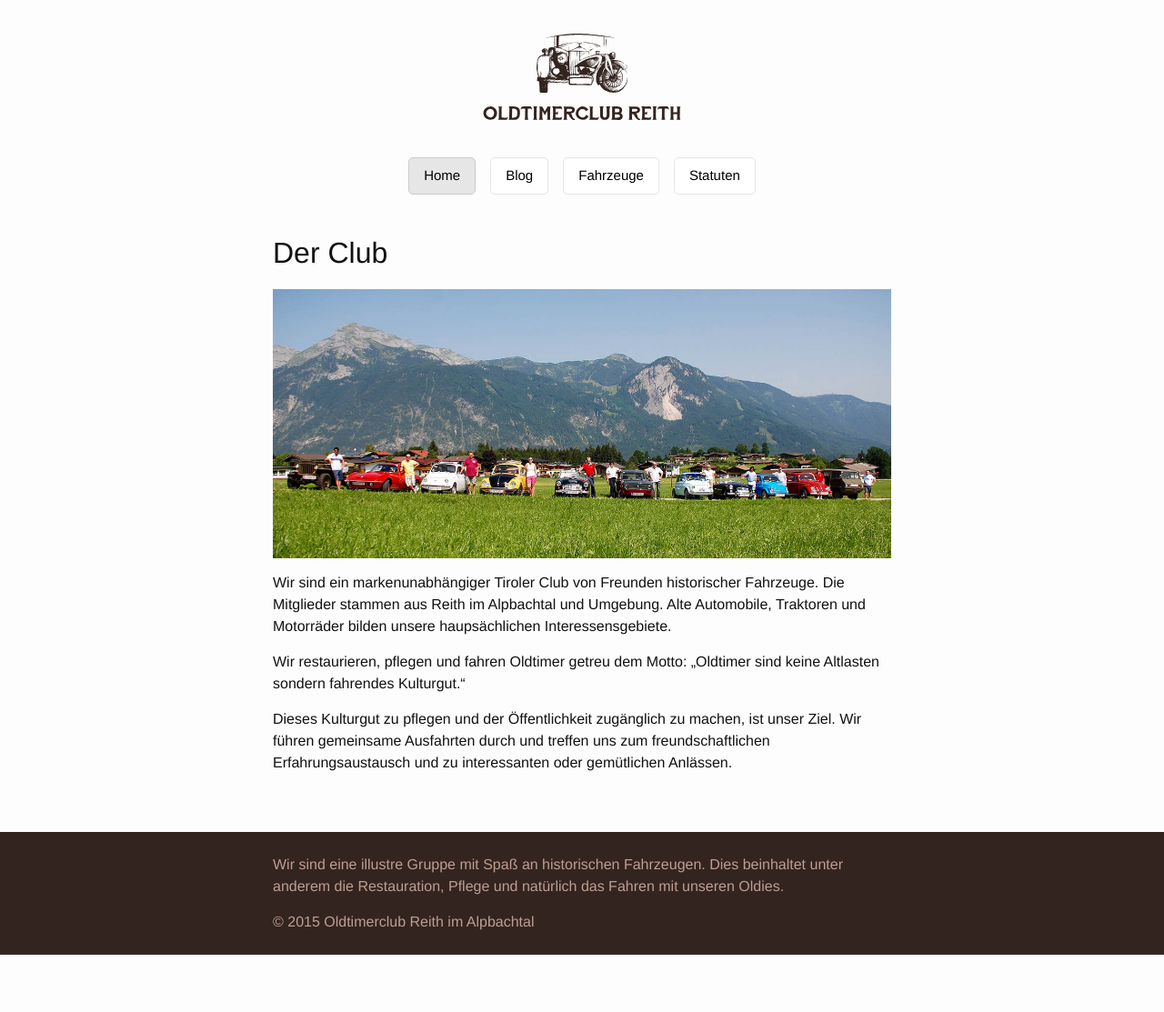
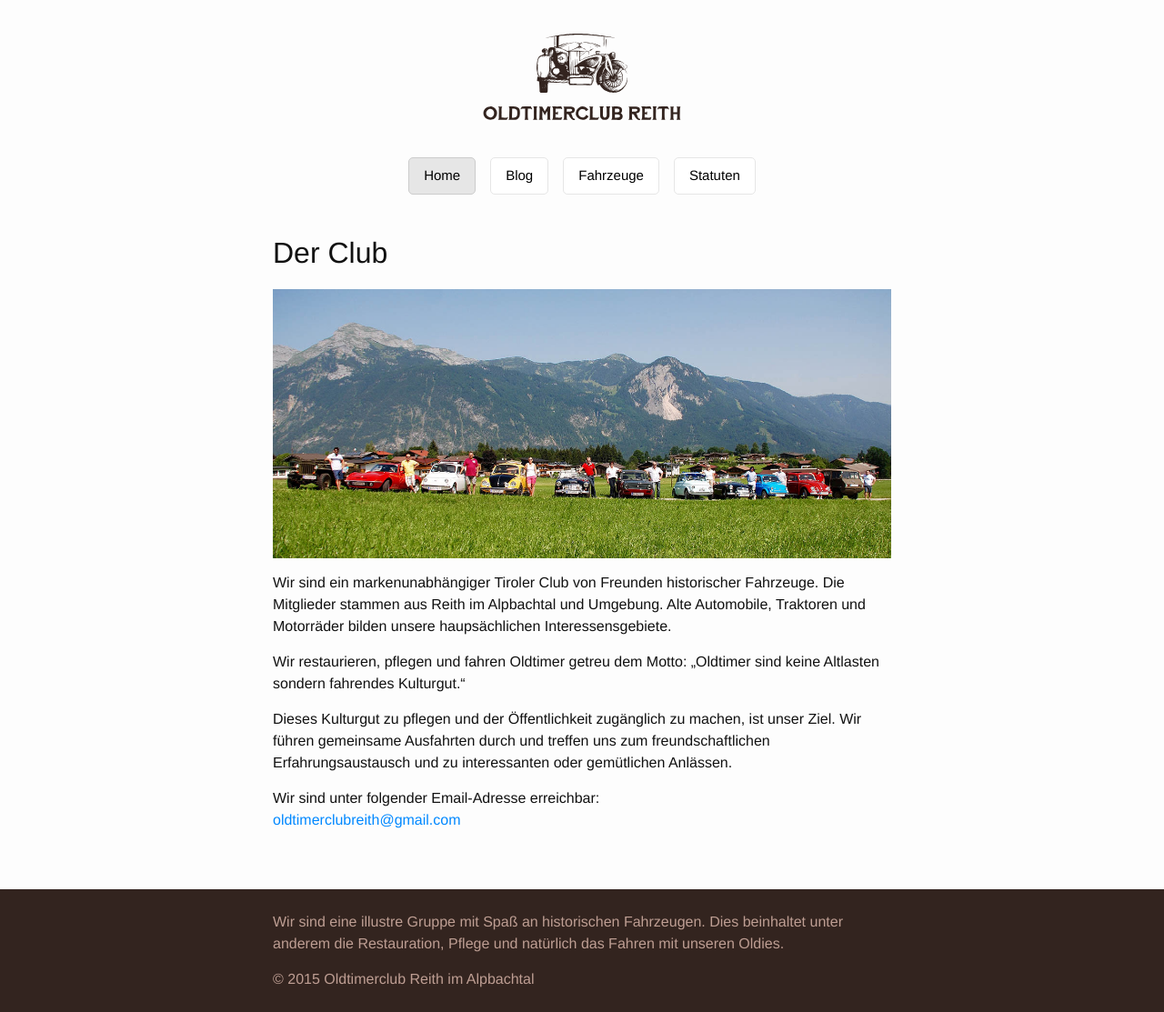
Before and after one commit to oc-reith/oc-reith.github.io, a Jekyll site: the page built from index.md, in a window 1280 px wide. Shown: the whole page at 91% size. Built offline with Jekyll 4.4.1, drawn with Linux system fonts in a browser that asks for light colours; nearby versions of some CDN libraries; comment, search, counter and statistics services are not loaded; before the commit the page ends 1050 px from its top, so only the background shows below that.

Commit message:
Add contact email.

```diff
--- a/index.md
+++ b/index.md
@@ -11,3 +11,6 @@ Wir restaurieren, pflegen und fahren Oldtimer getreu dem Motto: „Oldtimer sind
 
 Dieses Kulturgut zu pflegen und der Öffentlichkeit zugänglich zu machen, ist unser Ziel.
 Wir führen gemeinsame Ausfahrten durch und treffen uns zum freundschaftlichen Erfahrungsaustausch und zu interessanten oder gemütlichen Anlässen.
+
+Wir sind unter folgender Email-Adresse erreichbar:
+[oldtimerclubreith@gmail.com](mailto:oldtimerclubreith@gmail.com)
```
